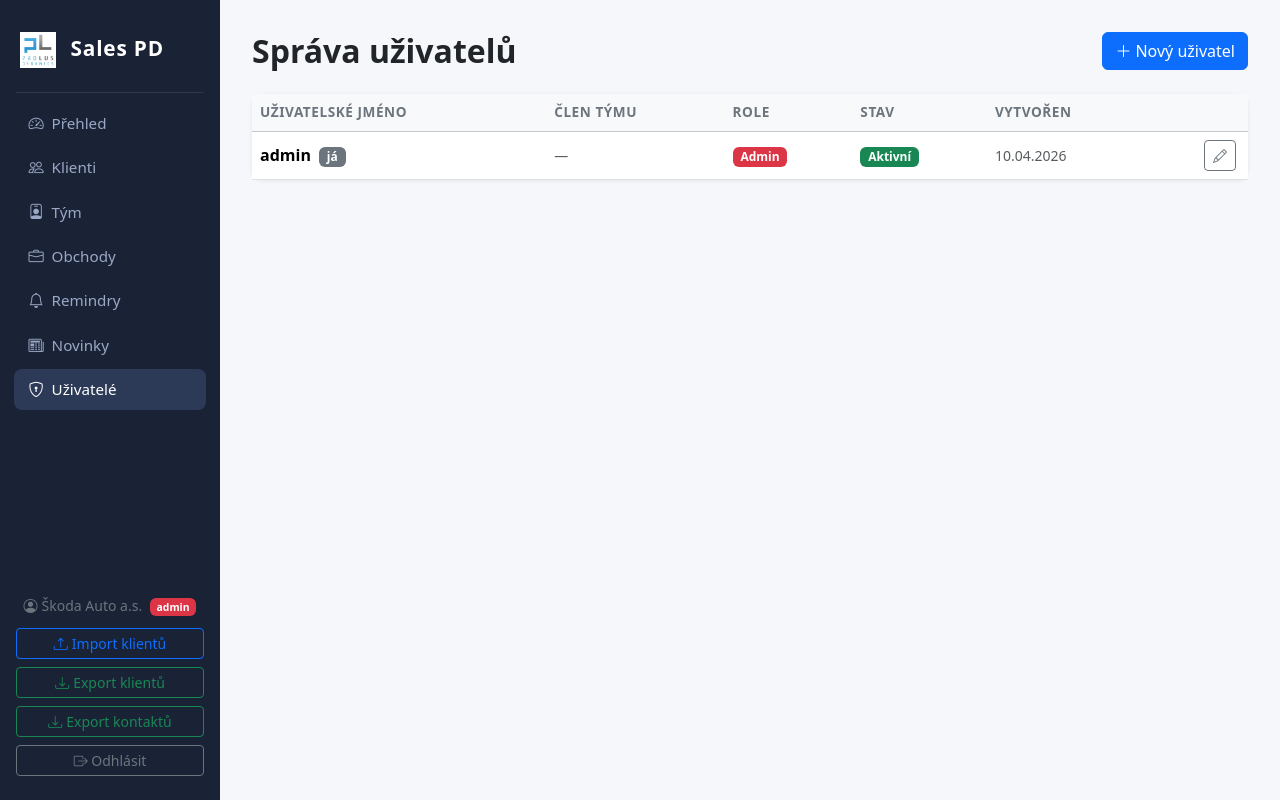
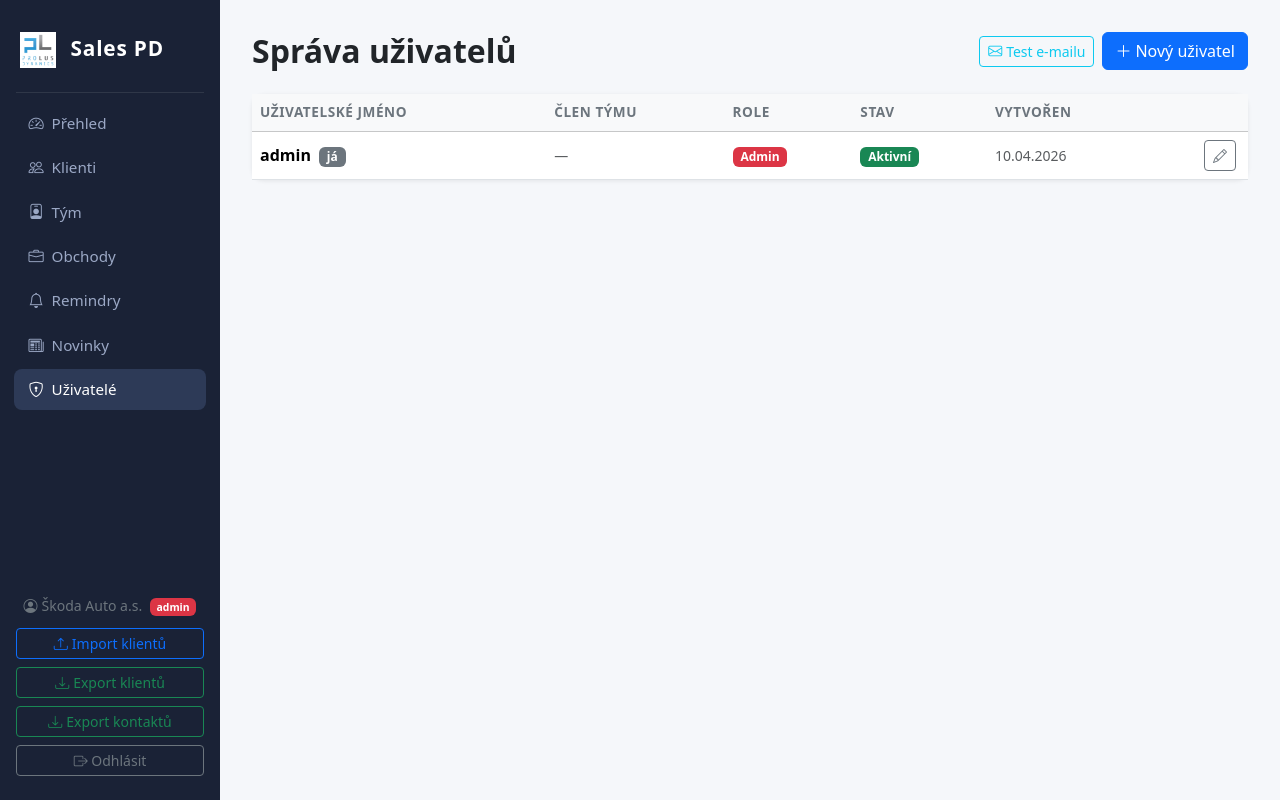
Before and after one commit to Usidlo/crm_v1, a Flask app: page /admin/users in a window 1280 px wide. Run offline with Flask 3, Linux system fonts and the light colour scheme; a user stored in the database is signed in.

Commit message:
Přidat testovací endpoint pro e-mail a tlačítko v admin panelu
Co-Authored-By: Claude Sonnet 4.6 <noreply@anthropic.com>

```diff
--- a/app.py
+++ b/app.py
@@ -1557,6 +1557,23 @@ def novinky_refresh():
     threading.Thread(target=run, daemon=True).start()
     flash('Aktualizace spuštěna na pozadí. Výsledky se objeví za několik minut.', 'info')
     return redirect(url_for('novinky'))
+
+
+@app.route('/admin/test-email', methods=['POST'])
+@admin_required
+def test_email():
+    """Odešle testovací e-mail pro ověření konfigurace (admin only)."""
+    recipient = DEBUG_EMAIL or GMAIL_USER
+    if not recipient:
+        flash('E-mail není nakonfigurován (chybí GMAIL_USER).', 'danger')
+        return redirect(url_for('admin_users'))
+    _send_email(
+        recipient,
+        'Sales PD — test e-mailu',
+        '<p>Ahoj,</p><p>tento e-mail potvrzuje, že odesílání z aplikace <strong>Sales PD</strong> funguje správně.</p><p style="color:#888;font-size:12px">— Sales PD</p>'
+    )
+    flash(f'Testovací e-mail odeslán na {recipient}.', 'success')
+    return redirect(url_for('admin_users'))
 
 
 # ── Routes: Export klientů ───────────────────────────────────────────────────
--- a/templates/admin_users.html
+++ b/templates/admin_users.html
@@ -4,6 +4,11 @@
 
 <div class="d-flex align-items-center mb-4">
   <h2 class="fw-bold mb-0 me-auto">Správa uživatelů</h2>
+  <form method="post" action="{{ url_for('test_email') }}" class="me-2">
+    <button class="btn btn-outline-info btn-sm">
+      <i class="bi bi-envelope me-1"></i>Test e-mailu
+    </button>
+  </form>
   <a href="{{ url_for('admin_new_user') }}" class="btn btn-primary">
     <i class="bi bi-plus-lg me-1"></i>Nový uživatel
   </a>
```
